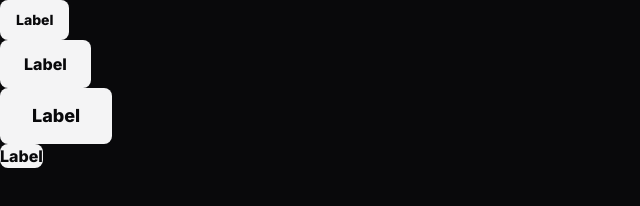
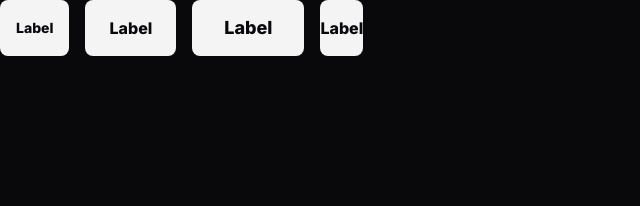
Before and after one commit to LeooCoelhoow/Zingen---Rocketseat, a plain HTML site: page index.html in a window 1280 px wide. Shown: the whole page, without its empty margins (0-640 px from the left). Drawn offline with Linux system fonts and the light colour scheme.

Commit message:
Criando hover btn padrão

```diff
--- a/index.html
+++ b/index.html
@@ -13,9 +13,11 @@
 
 </head>
 <body>
-  <a href="#" class="btn btn-sm">Label</a>
-  <a href="#" class="btn btn-md">Label</a>
-  <a href="#" class="btn btn-lg">Label</a>
-  <button href="#" class="btn">Label</button>
+  <div class="flex gap-1">
+    <a href="#" class="btn btn-sm">Label</a>
+    <a href="#" class="btn btn-md">Label</a>
+    <a href="#" class="btn btn-lg">Label</a>
+    <button href="#" class="btn">Label</button>
+  </div>
 </body>
 </html>
--- a/styles/buttons.css
+++ b/styles/buttons.css
@@ -1,4 +1,6 @@
 .btn {
+  --btn-bg-color: var(--text-color-primary);
+  --btn-color: var(--bg-color);
   border: 0;
   background-color: transparent;
 
@@ -13,10 +15,18 @@
 
   cursor: pointer;
 
-  background: var(--text-color-primary);
-  color: var(--bg-color);
+  background: var(--btn-bg-color);
+  color: var(--btn-color);
 }
 
+.btn:hover {
+  --btn-bg-color: linear-gradient(
+    90deg,
+    var(--brand-color-secondary) 0%,
+    var(--brand-color-primary) 100%
+  );
+  --btn-color: var(--surface-color);
+}
 
 .btn-sm {
   padding: .5rem 1rem;
--- a/styles/utility.css
+++ b/styles/utility.css
@@ -33,7 +33,13 @@
   display: flex;
 }
 
+.gap-1 {
+  gap: 1rem;
+}
 
+.grid {
+  display: grid;
+}
 
 @media (width >= 80em) {
   .container {
```
